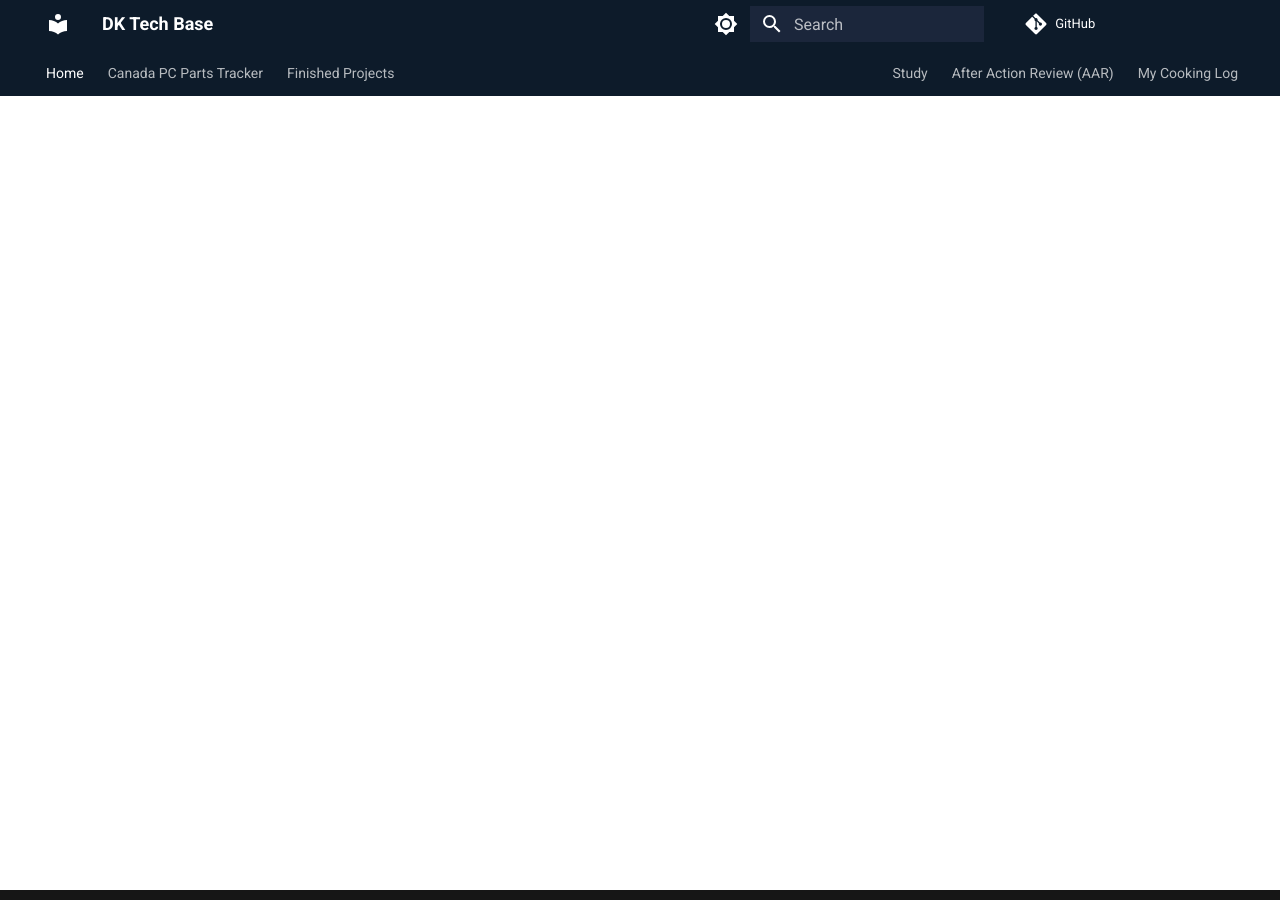
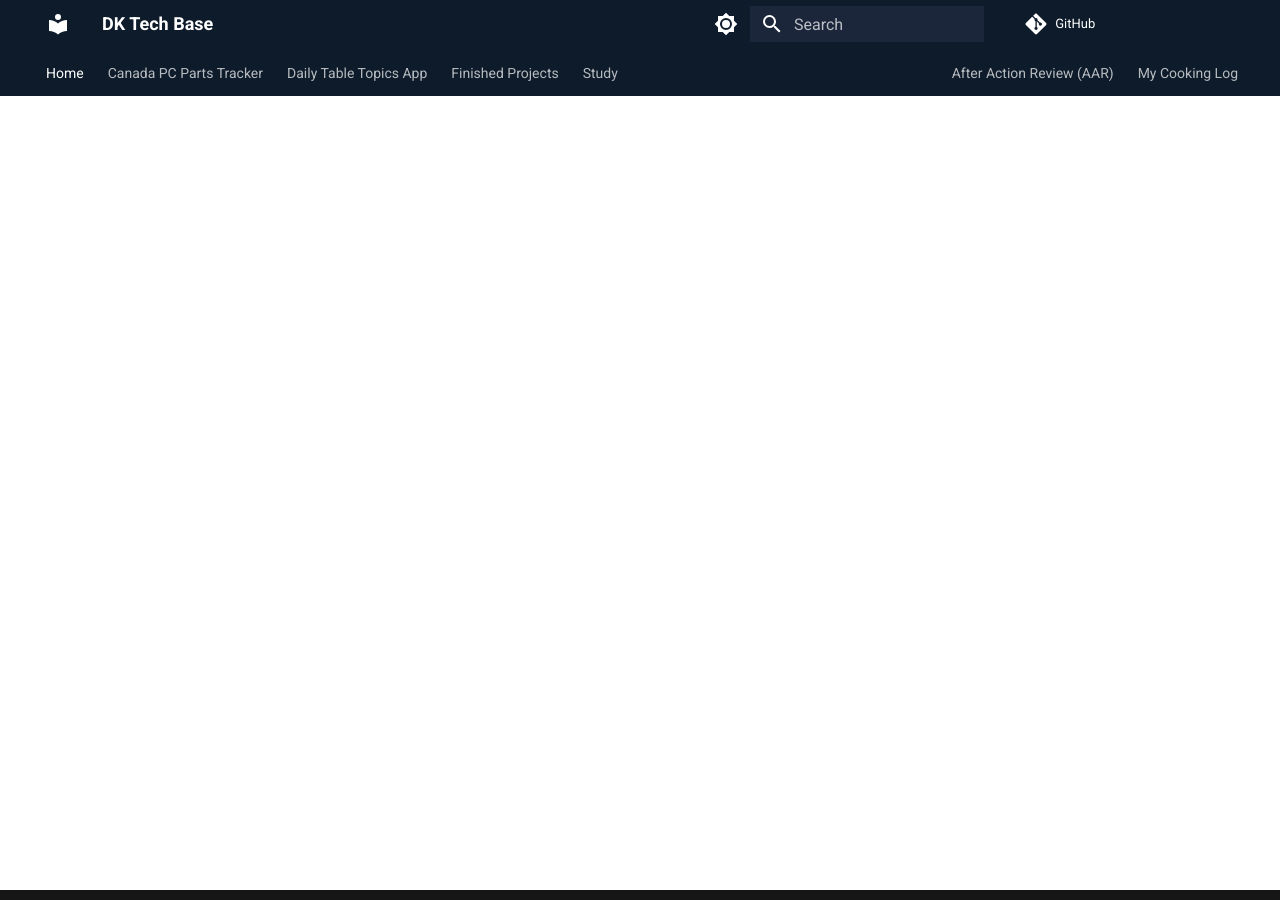
Before and after one commit to dkang919/tech-base, an MkDocs documentation site: the page built from docs/index.md, in a window 1280 px wide and 900 px high. Built offline with MkDocs 1.6.1 and Material for MkDocs 9.7.7, drawn with Linux system fonts in a browser that asks for light colours; comment, search, counter and statistics services are not loaded.

Commit message:
new project title updated

```diff
--- a/docs/stylesheets/extra.css
+++ b/docs/stylesheets/extra.css
@@ -75,11 +75,14 @@ body.is-home .md-content__inner {
    3. 네비게이션 바 커스텀 (우측 메뉴 분리)
    ========================================= */
 
-/* 현재 순서: 1.Home / 2.Projects / 3.Study / 4.AAR / 5.Taste
-   4번째 항목인 'AAR'에게 왼쪽 여백(margin-left: auto)을 주어 분리
+/* Dynamic 설정: 메뉴 개수와 상관없이
+   항상 '마지막 2개' 항목을 오른쪽으로 보냅니다.
+
+   원리: 뒤에서 2번째(nth-last-child(2)) 항목에
+   왼쪽 여백(auto)을 주면, 그 항목과 마지막 항목이 통째로 우측으로 밀립니다.
 */
 @media screen and (min-width: 76.25em) {
-    .md-tabs__list > li:nth-child(4) {
+    .md-tabs__list > li:nth-last-child(2) {
         margin-left: auto;
     }
 }
--- a/mkdocs.yml
+++ b/mkdocs.yml
@@ -59,6 +59,9 @@ nav:
   - Home: index.md
   - Canada PC Parts Tracker:
       - Intro: canada-pc-parts-tracker/ca-pc-parts-tracker.md
+  - Daily Table Topics App:
+      - Intro: ""
+      #daily-table-topics-app/daily-table-topics-app.md
   - Finished Projects:
       - Canada IEC Monitor (2025-12): finished-projects/iec-monitor.md
   - Study:
```
